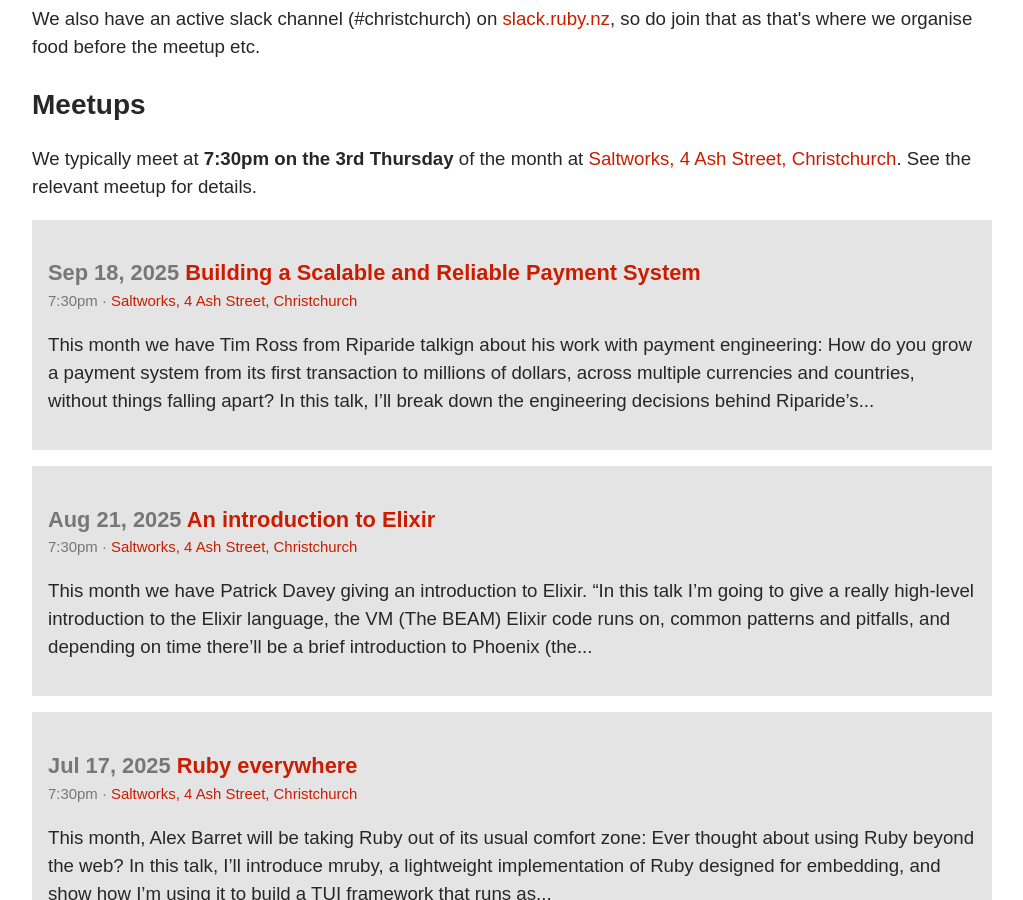
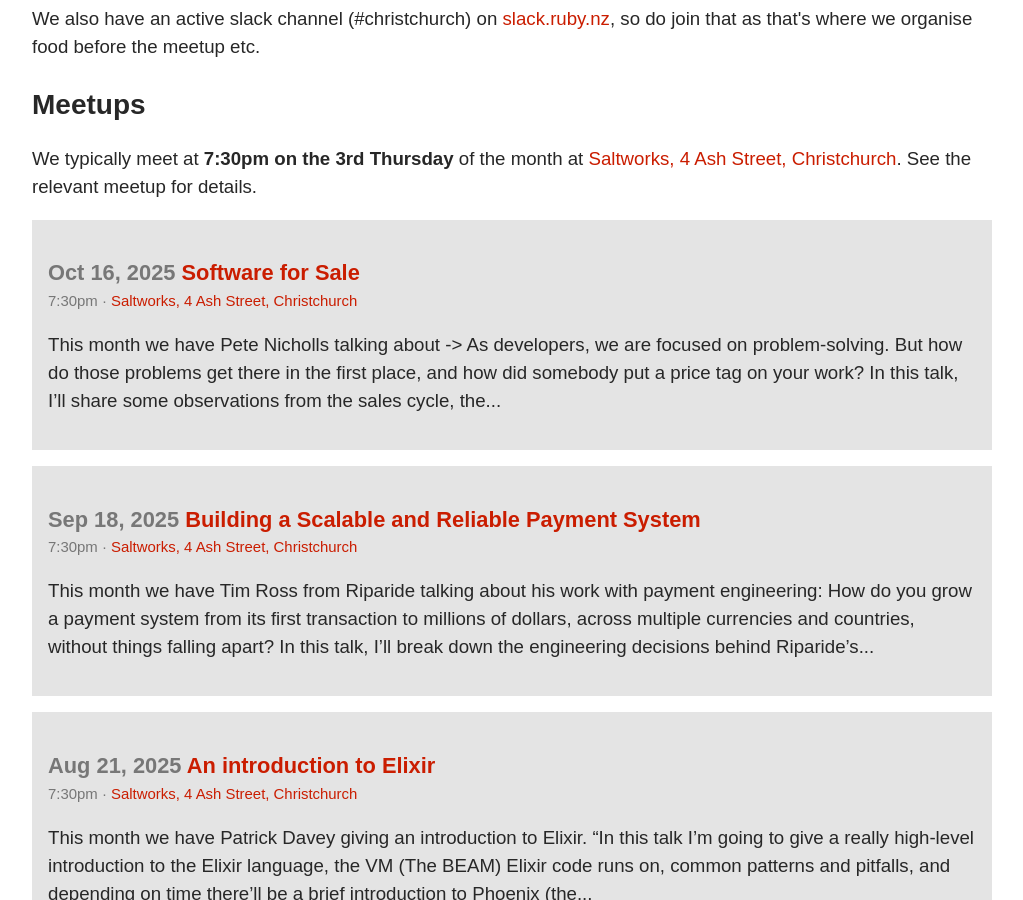
Before and after one commit to rubynz/christchurch, a Jekyll site: the page built from index.md, in a window 1280 px wide and 900 px high, scrolled down 274 px. Shown: the whole window, without its empty margins (128-1151 px from the left). Built offline with Jekyll 4.4.1, drawn with Linux system fonts in a browser that asks for light colours.

Commit message:
add oct & correct spelling

```diff
--- a/_events/2025/2025-09-18-meetup.md
+++ b/_events/2025/2025-09-18-meetup.md
@@ -4,6 +4,6 @@
 title: "Building a Scalable and Reliable Payment System"
 ---
 
-This month we have Tim Ross from Riparide talkign about his work with payment engineering:
+This month we have Tim Ross from Riparide talking about his work with payment engineering:
 
 How do you grow a payment system from its first transaction to millions of dollars, across multiple currencies and countries, without things falling apart? In this talk, I’ll break down the engineering decisions behind Riparide’s payment system, share what worked (and what didn’t) when building on Stripe, and discuss the techniques we use to keep transactions reliable, prevent double charges, and ensure every cent is accounted for.
--- /dev/null
+++ b/_events/2025/2025-10-16-meetup.md
@@ -0,0 +1,11 @@
+---
+location: Saltworks, 4 Ash Street, Christchurch
+time: 7:30pm
+title: "Software for Sale"
+---
+
+This month we have Pete Nicholls talking about ->
+
+As developers, we are focused on problem-solving. But how do those problems get there in the first place, and how did somebody put a price tag on your work? In this talk, I’ll share some observations from the sales cycle, the business planning cycle, and the industry boom-bust cycles that may help you better understand the environment you work in and how it impacts your roadmap, workload, future opportunities, and happiness at work.
+
+See you there!
```
